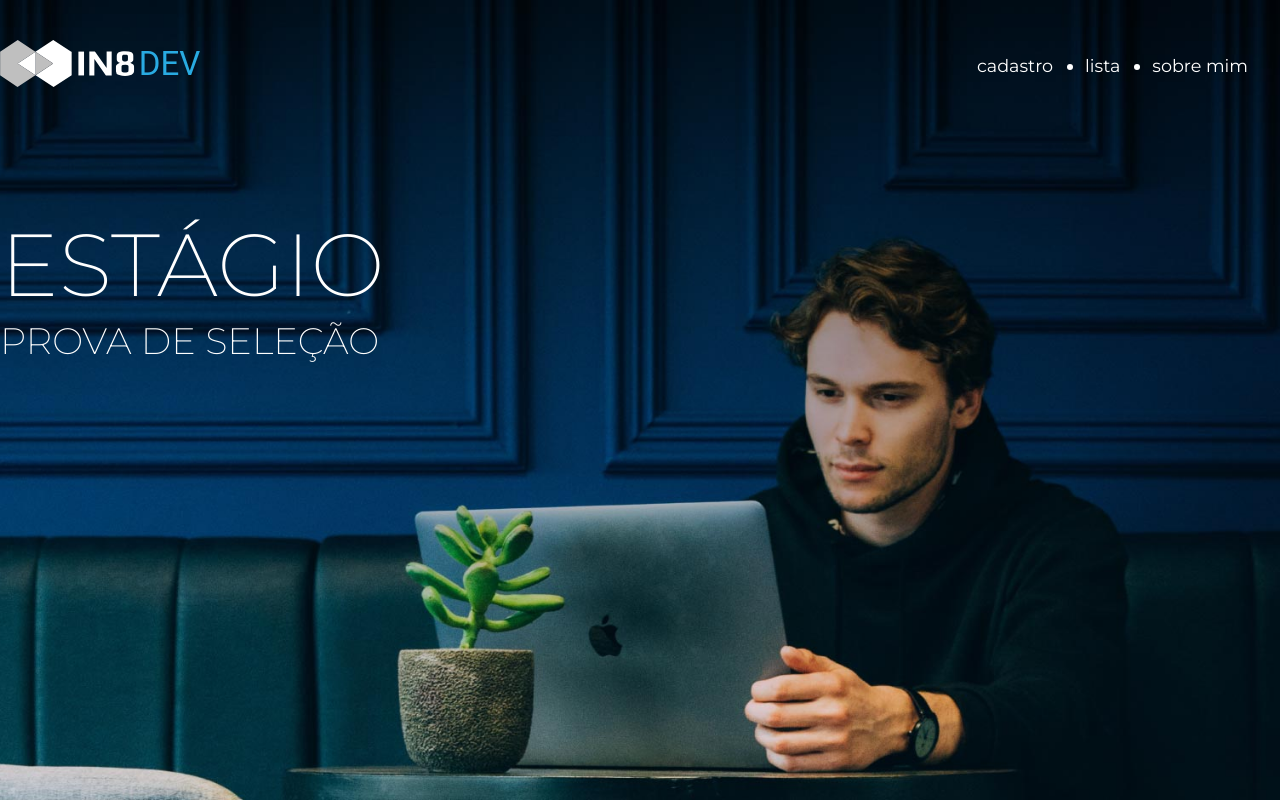
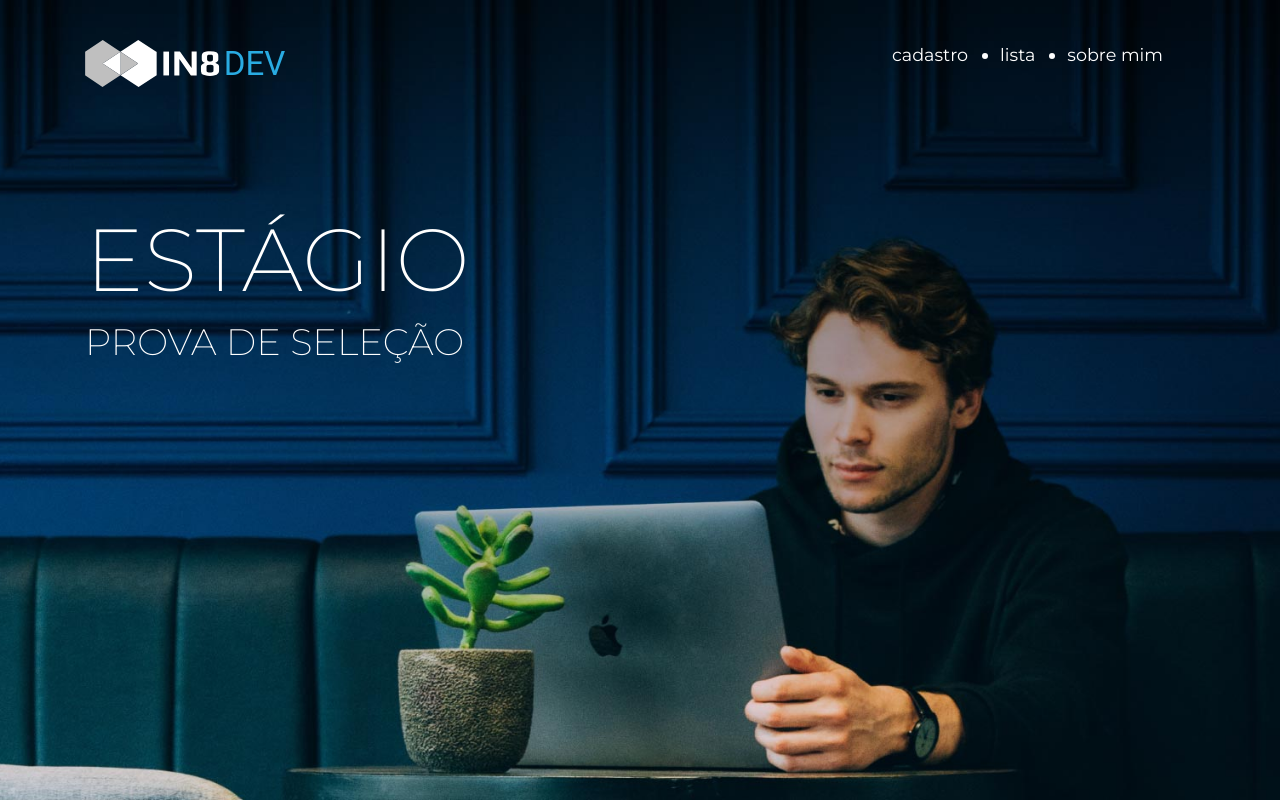
Before and after one commit to PedroFonseca13/teste-IN8, a React (Create React App) app in the folder aplication/front-end/: page / in a window 1280 px wide. Built offline with nearby package versions, Linux system fonts and the light colour scheme.

Commit message:
refactor: refatorado o codigo para implementações de pequenas alterações

```diff
--- a/aplication/front-end/public/index.html
+++ b/aplication/front-end/public/index.html
@@ -15,11 +15,17 @@
       work correctly both with client-side routing and a non-root public URL.
       Learn how to configure a non-root public URL by running `npm run build`.
     -->
-    <title>React App</title>
+    <link rel="stylesheet" href="https://stackpath.bootstrapcdn.com/bootstrap/4.1.3/css/bootstrap.min.css" integrity="sha384-MCw98/SFnGE8fJT3GXwEOngsV7Zt27NXFoaoApmYm81iuXoPkFOJwJ8ERdknLPMO" crossorigin="anonymous">
+    <title>Pedro Fonseca</title>
   </head>
   <body>
     <noscript>You need to enable JavaScript to run this app.</noscript>
     <div id="root"></div>
 
+    <!-- JavaScript (Opcional) -->
+    <!-- jQuery primeiro, depois Popper.js, depois Bootstrap JS -->
+    <script src="https://code.jquery.com/jquery-3.3.1.slim.min.js" integrity="sha384-q8i/X+965DzO0rT7abK41JStQIAqVgRVzpbzo5smXKp4YfRvH+8abtTE1Pi6jizo" crossorigin="anonymous"></script>
+    <script src="https://cdnjs.cloudflare.com/ajax/libs/popper.js/1.14.3/umd/popper.min.js" integrity="sha384-ZMP7rVo3mIykV+2+9J3UJ46jBk0WLaUAdn689aCwoqbBJiSnjAK/l8WvCWPIPm49" crossorigin="anonymous"></script>
+    <script src="https://stackpath.bootstrapcdn.com/bootstrap/4.1.3/js/bootstrap.min.js" integrity="sha384-ChfqqxuZUCnJSK3+MXmPNIyE6ZbWh2IMqE241rYiqJxyMiZ6OW/JmZQ5stwEULTy" crossorigin="anonymous"></script>
   </body>
 </html>
--- a/aplication/front-end/src/App.js
+++ b/aplication/front-end/src/App.js
@@ -14,6 +14,7 @@
 				<Route path="/" element={ <Home /> } />
 				<Route path="registration" element={ <Registration /> } />
 				<Route path="users" element={ <Users /> } />
+				<Route path="about-me" element={ <Users /> } />
 			</Routes>
 		</div>
 	);
--- a/aplication/front-end/src/components/Header/index.js
+++ b/aplication/front-end/src/components/Header/index.js
@@ -24,7 +24,7 @@
 							</Link>
 						</li>
 						<li className="">
-							<Link className="" to="/">
+							<Link className="" to="/about-me">
 								sobre mim
 							</Link>
 						</li>
```
